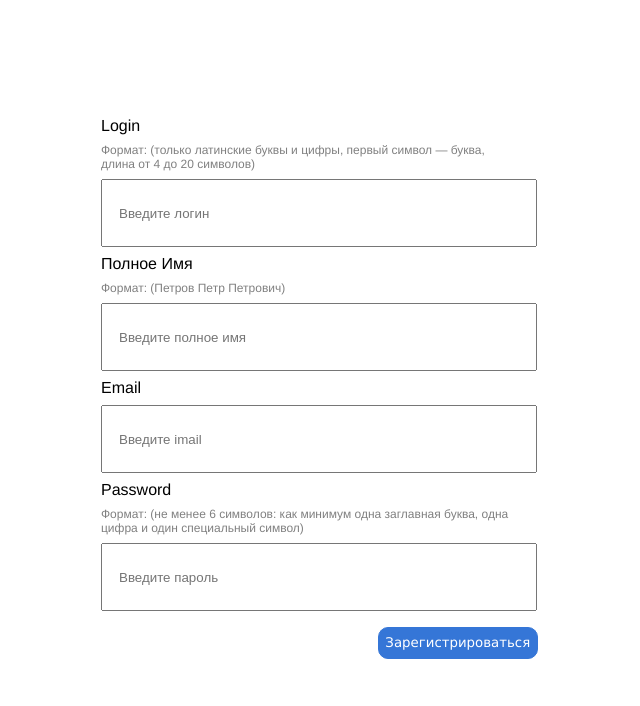
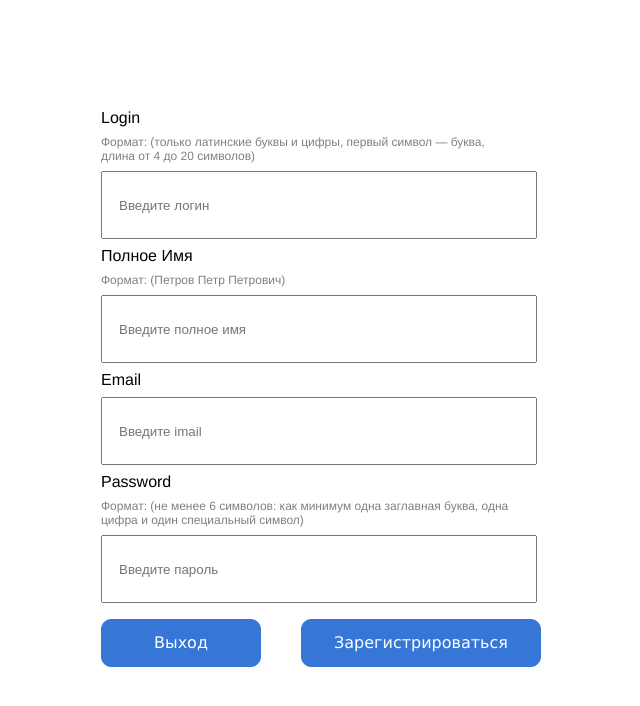
Before and after one commit to Antonio-87/Diplom.Cloud-Frontend, a React (Create React App) app in the folder cloud-frontend/: page /registration in a window 1280 px wide. Shown: the top 706 px of the page, without its empty margins (331-971 px from the left). Built offline with nearby package versions, Linux system fonts and the light colour scheme.

Commit message:
button-exit_&_css

```diff
--- a/cloud-frontend/src/App.css
+++ b/cloud-frontend/src/App.css
@@ -21,15 +21,23 @@
   margin: 0;
 }
 
-.buttons-home {
+.buttons-home,
+.buttons-reg,
+.buttons-auth {
   display: flex;
   justify-content: space-around;
   width: 30rem;
   margin-top: 5rem;
 }
 
+.buttons-reg {
+  margin-top: 0;
+}
+
 .button,
-.button-submit {
+.button-submit-reg,
+.button-exit,
+.button-submit-auth {
   font-family: Verdana, Geneva, Tahoma, sans-serif;
   width: 10rem;
   height: 2rem;
@@ -69,8 +77,21 @@ label,
   margin: 0 2rem 0.5rem 2rem;
 }
 
-.button-submit {
-  margin-left: 19.3rem;
+.button-submit-reg {
+  width: 15rem;
+  margin-top: 1rem;
+}
+
+.buttons-auth {
+  margin-top: 1rem;
+}
+
+.button-submit-reg,
+.button-submit-auth,
+.button-exit {
+  font-size: 16px;
+  height: 3rem;
+  margin-left: 1.5rem;
   margin-top: 1rem;
   line-height: 1rem;
 }
--- a/cloud-frontend/src/App.tsx
+++ b/cloud-frontend/src/App.tsx
@@ -4,6 +4,7 @@ import "./App.css";
 import HomePage from "./components/HomePage";
 import RegistrationForm from "./components/RegistrationForm";
 import AuthenticationForm from "./components/AuthenticationForm";
+import Admin from "./components/Admin";
 
 function App() {
   return (
@@ -12,6 +13,7 @@ function App() {
         <Route path="/" element={<HomePage />} />
         <Route path="registration" element={<RegistrationForm />} />
         <Route path="authentication" element={<AuthenticationForm />} />
+        {/* <Route path="admin" element={<Admin />} /> */}
       </Routes>
     </Router>
   );
--- /dev/null
+++ b/cloud-frontend/src/components/Admin.tsx
@@ -0,0 +1,3 @@
+const Admin = () => {};
+
+export default Admin;
--- a/cloud-frontend/src/components/AuthenticationForm.tsx
+++ b/cloud-frontend/src/components/AuthenticationForm.tsx
@@ -22,7 +22,8 @@ const AuthenticationForm = () => {
 
   useEffect(() => {
     if (typeof data === "string") users.current = JSON.parse(data);
-  }, [data]);
+    if (error) console.log(error.message);
+  }, [data, error]);
 
   const hendleSubmit = (e: { preventDefault: () => void }) => {
     e.preventDefault();
@@ -32,7 +33,10 @@ const AuthenticationForm = () => {
       return;
     }
 
-    if (user && user.password !== password) alert("Пароль не верный");
+    if (user && user.password !== password) {
+      alert("Пароль не верный");
+      return;
+    }
 
     user.admin === true
       ? navigate("/admin", { replace: true })
@@ -44,7 +48,7 @@ const AuthenticationForm = () => {
   return (
     <>
       {loading && <div className="loading">Loading...</div>}
-      {error && <div className="loading">Error...</div>}
+      {error && <div className="error">Error...</div>}
       <form
         className="form-registration"
         name="form-registaration"
@@ -81,9 +85,20 @@ const AuthenticationForm = () => {
           placeholder="Введите пароль"
           required
         />
-        <button type="submit" className="button-submit">
-          Войти
-        </button>
+        <div className="buttons-auth">
+          <button
+            className="button-exit"
+            onClick={(e) => {
+              e.preventDefault();
+              navigate("/", { replace: true });
+            }}
+          >
+            Выход
+          </button>
+          <button type="submit" className="button-submit-auth">
+            Вход
+          </button>
+        </div>
       </form>
     </>
   );
--- a/cloud-frontend/src/components/HomePage.tsx
+++ b/cloud-frontend/src/components/HomePage.tsx
@@ -10,7 +10,7 @@ const HomePage = () => {
             Регистрация
           </Link>
           <Link className="button come" to="/authentication">
-            Войти
+            Вход
           </Link>
         </div>
       </main>
--- a/cloud-frontend/src/components/RegistrationForm.tsx
+++ b/cloud-frontend/src/components/RegistrationForm.tsx
@@ -97,9 +97,20 @@ const RegistrationForm = () => {
         placeholder="Введите пароль"
         required
       />
-      <button type="submit" className="button-submit">
-        Зарегистрироваться
-      </button>
+      <div className="buttons-reg">
+        <button
+          className="button-exit"
+          onClick={(e) => {
+            e.preventDefault();
+            navigate("/", { replace: true });
+          }}
+        >
+          Выход
+        </button>
+        <button type="submit" className="button-submit-reg">
+          Зарегистрироваться
+        </button>
+      </div>
     </form>
   );
 };
```
